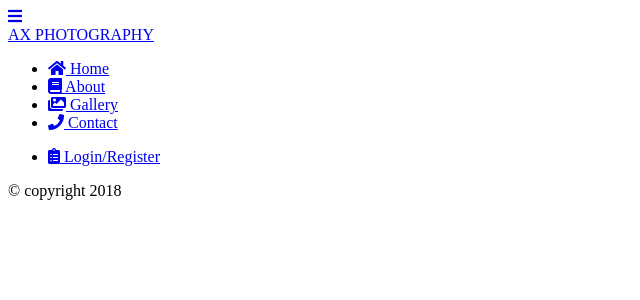
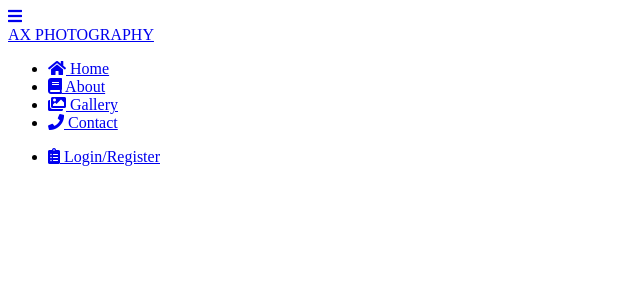
Before and after one commit to rezaa91/photo-gallery, a PHP site: page /about.php in a window 1280 px wide. Shown: the top 300 px of the page, without its empty margins (0-640 px from the left). Run offline with PHP 8.4, Linux system fonts and the light colour scheme; some libraries are stand-ins or nearby versions.

Commit message:
removed copyright tag

```diff
--- a/includes/footer.inc.php
+++ b/includes/footer.inc.php
@@ -8,8 +8,6 @@
                         <!--social media links-->
 
                     </div><!--end of right footer-->
-
-                    <span>&copy; copyright 2018</span>
 
                 </footer><!--end of footer-->
 
```
